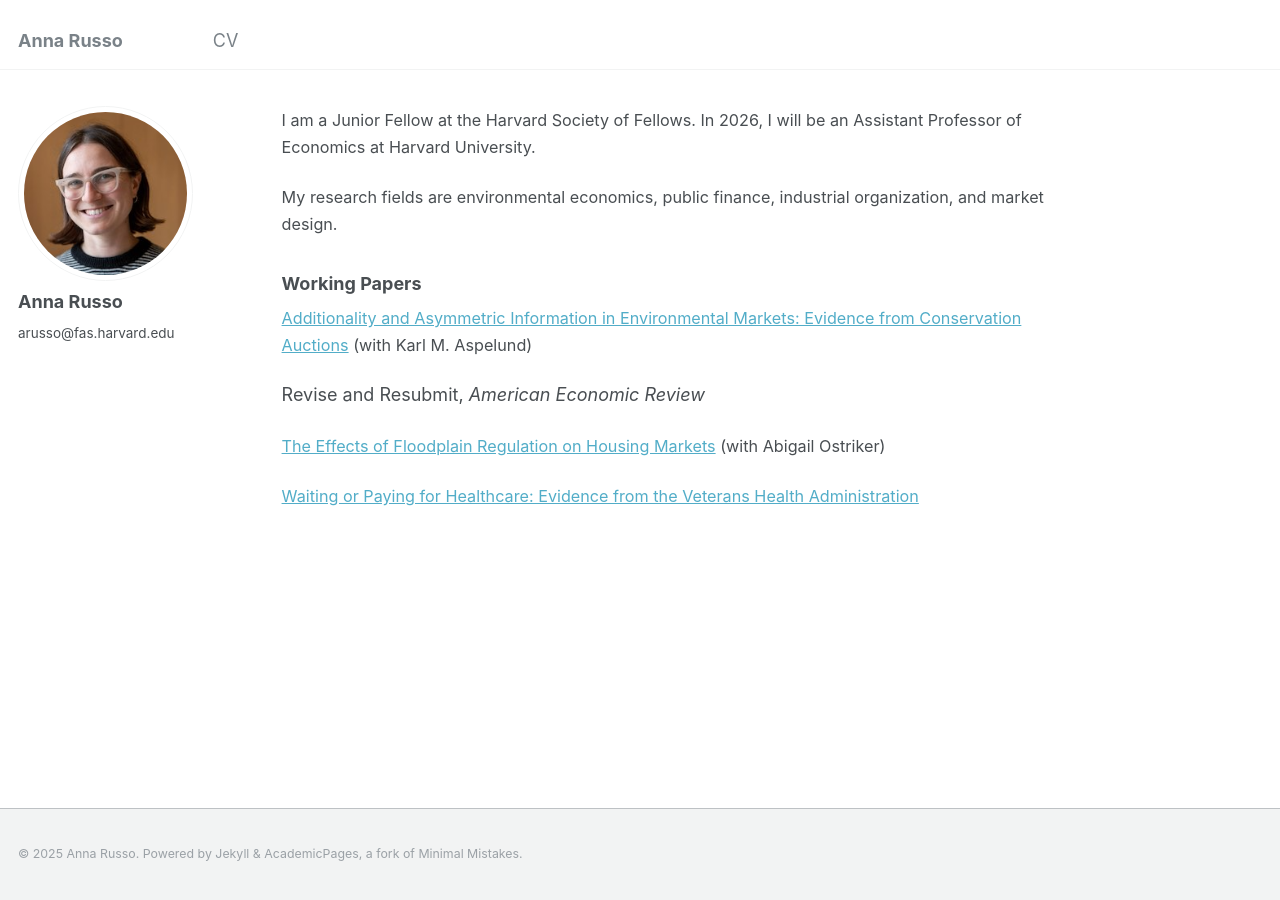
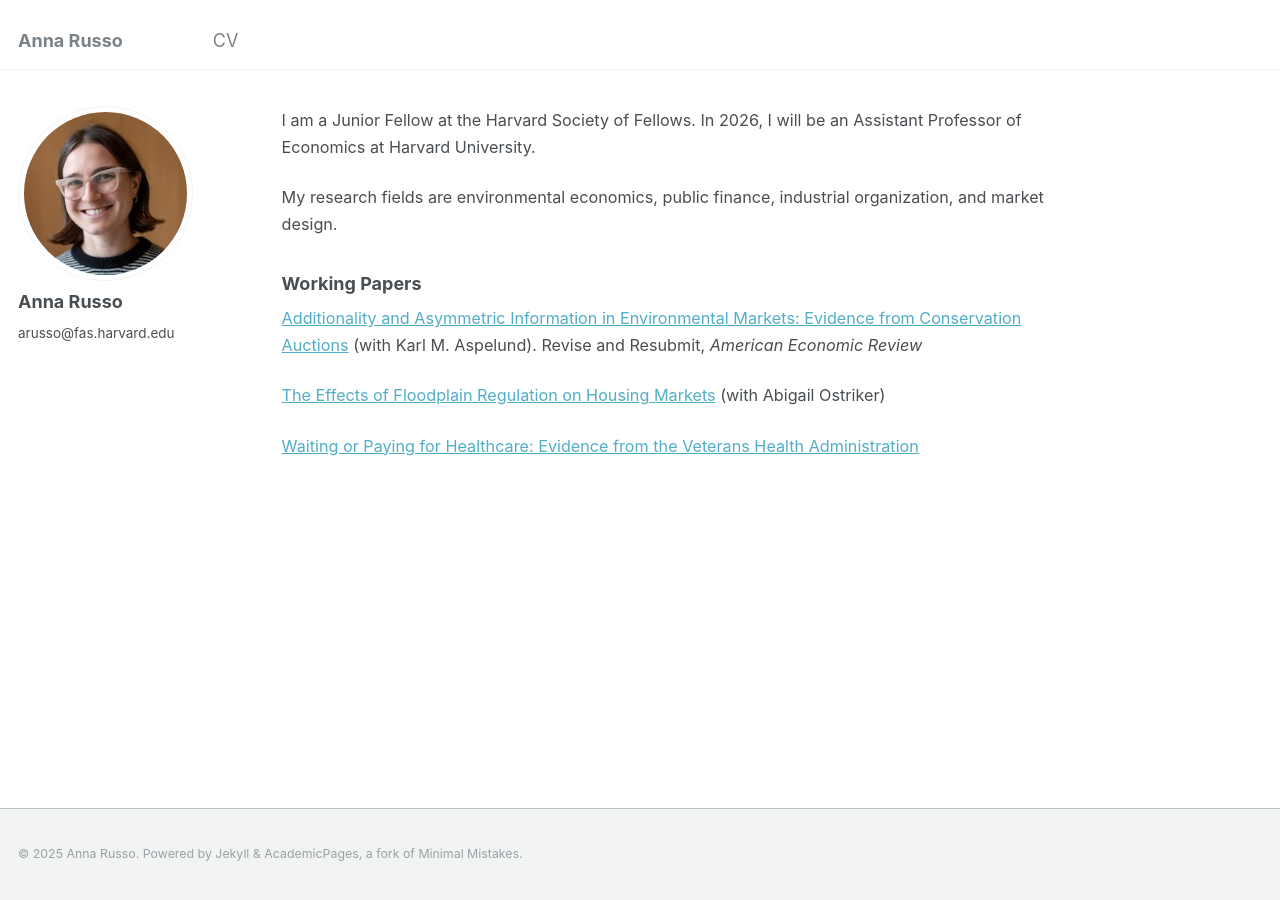
Before and after one commit to annarusso/annarusso.github.io, a Jekyll site: the page built from _pages/about.md, in a window 1280 px wide. Built offline with Jekyll 4.4.1, drawn with Linux system fonts in a browser that asks for light colours.

```diff
--- a/_pages/about.md
+++ b/_pages/about.md
@@ -17,9 +17,7 @@ My research fields are environmental economics, public finance, industrial organ
 
 ### Working Papers
 <span style="font-size:0.9em;">
-[Additionality and Asymmetric Information in Environmental Markets: Evidence from Conservation Auctions](https://annarusso.github.io/papers/aspelund_russo_crp.pdf) (with Karl M. Aspelund)
-
-  Revise and Resubmit, _American Economic Review_
+[Additionality and Asymmetric Information in Environmental Markets: Evidence from Conservation Auctions](https://annarusso.github.io/papers/aspelund_russo_crp.pdf) (with Karl M. Aspelund). Revise and Resubmit, _American Economic Review_
 
 
 <span style="font-size:0.9em;">
```
